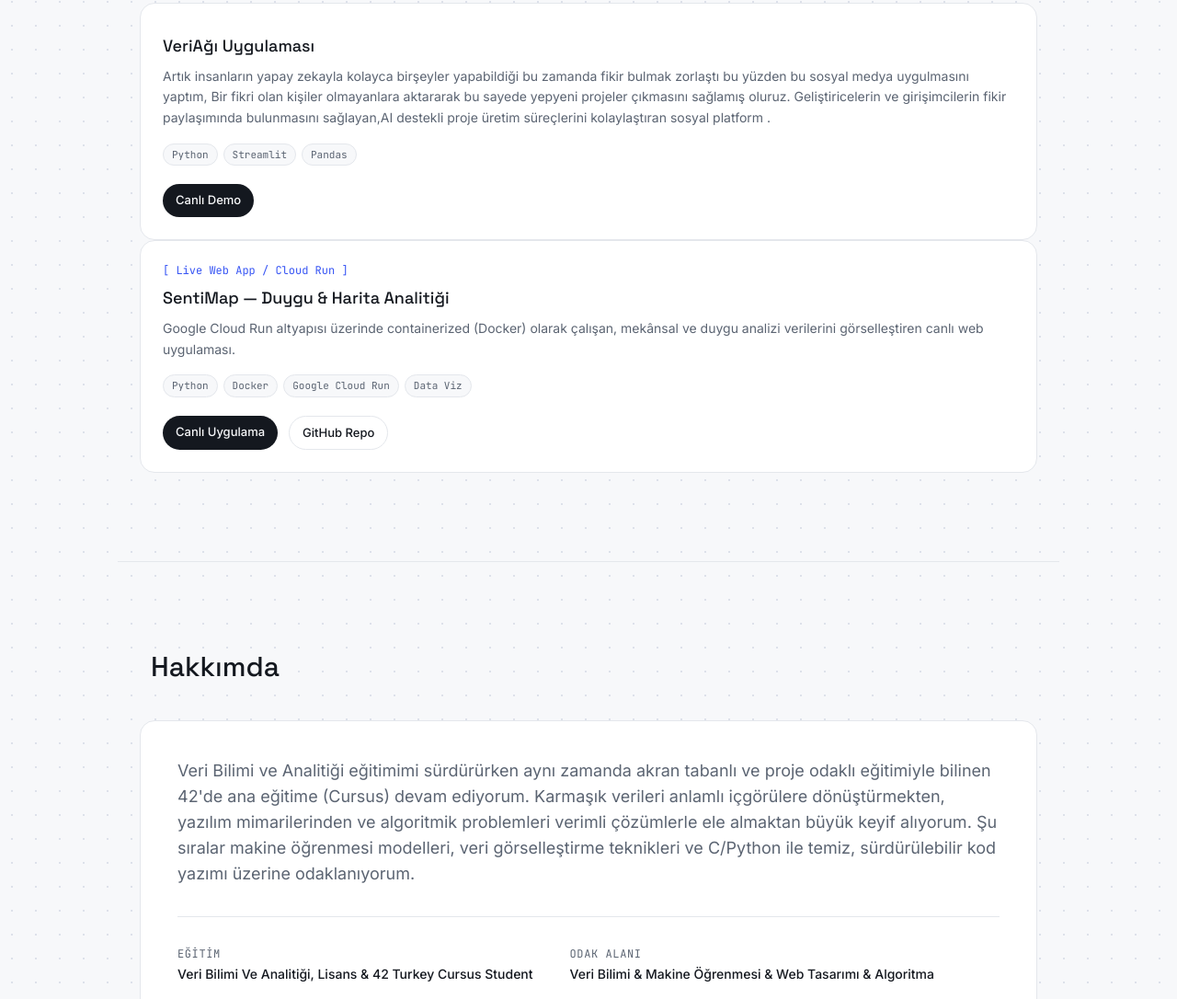
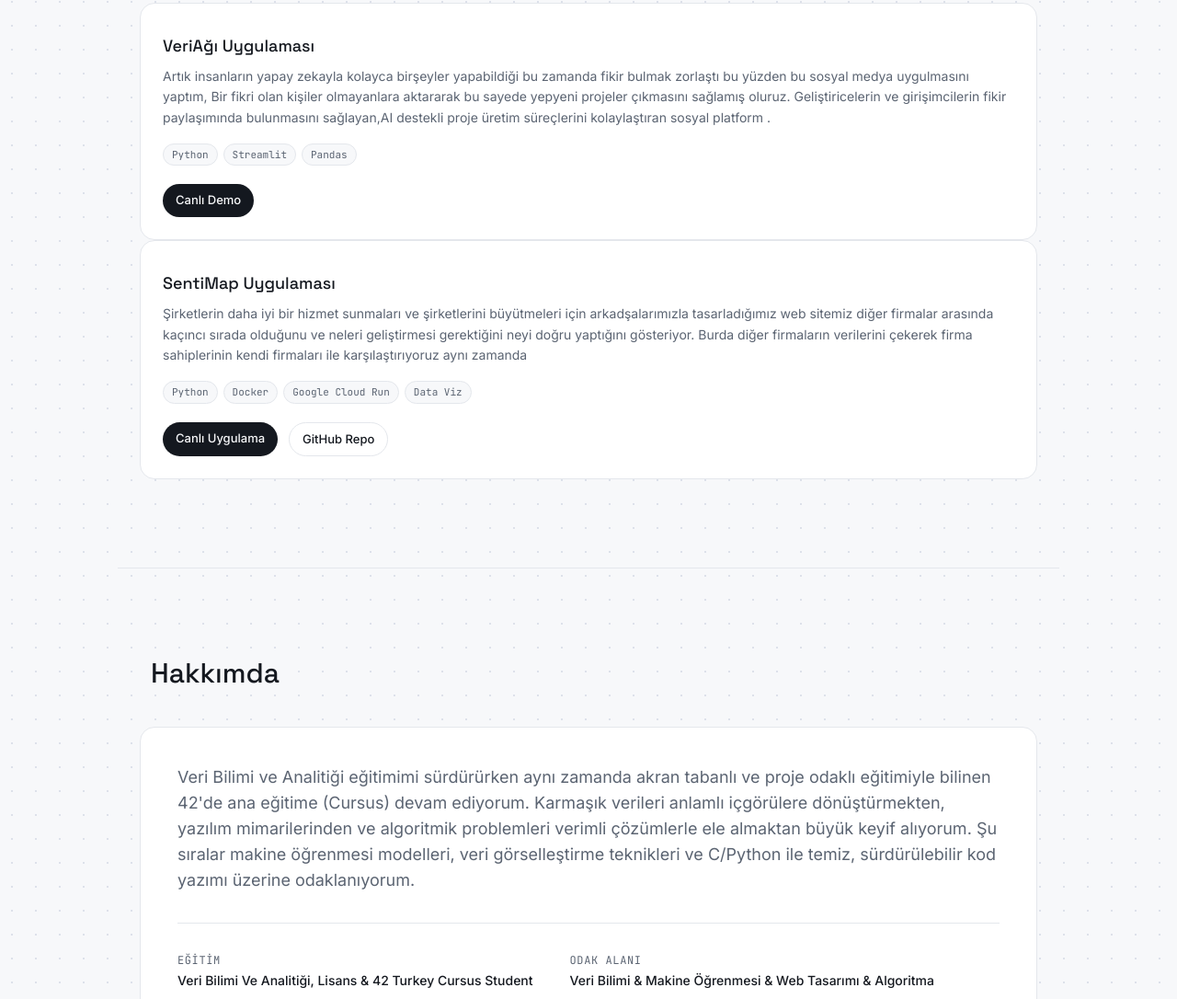
Before and after one commit to Aykuutt/Aykutportfolyo, a plain HTML site: page index.html in a window 1280 px wide. Shown: the part 1259-2345 px from the top of the page at 92% size. Drawn offline with nearby package versions, Linux system fonts and the light colour scheme.

Commit message:
Update index.html

```diff
--- a/index.html
+++ b/index.html
@@ -260,11 +260,11 @@
     </div>
   <!-- Project 1: SentiMap Uygulaması -->
     <div class="group rounded-2xl border border-line bg-surface p-6 flex flex-col hover:border-accent/50 hover:shadow-[0_8px_30px_-12px_rgba(54,84,244,0.25)] transition-all">
-      <span class="font-mono text-xs text-accent">[ Live Web App / Cloud Run ]</span>
-      <h3 class="font-display text-lg font-medium mt-2">SentiMap — Duygu & Harita Analitiği</h3>
+      <span class="font-mono text-xs text-accent"></span>
+      <h3 class="font-display text-lg font-medium mt-2">SentiMap Uygulaması</h3>
       <p class="text-sm text-soft leading-relaxed mt-2 flex-1">
-        Google Cloud Run altyapısı üzerinde containerized (Docker) olarak çalışan, mekânsal ve duygu analizi verilerini görselleştiren canlı web uygulaması.
-      </p>
+       Şirketlerin daha iyi bir hizmet sunmaları ve şirketlerini büyütmeleri için arkadşalarımızla tasarladığımız web sitemiz diğer firmalar arasında kaçıncı sırada olduğunu ve neleri geliştirmesi gerektiğini neyi doğru yaptığını gösteriyor.
+        Burda diğer firmaların verilerini çekerek firma sahiplerinin kendi firmaları ile karşılaştırıyoruz aynı zamanda
       <div class="flex flex-wrap gap-1.5 mt-4">
         <span class="badge-sm">Python</span>
         <span class="badge-sm">Docker</span>
```
